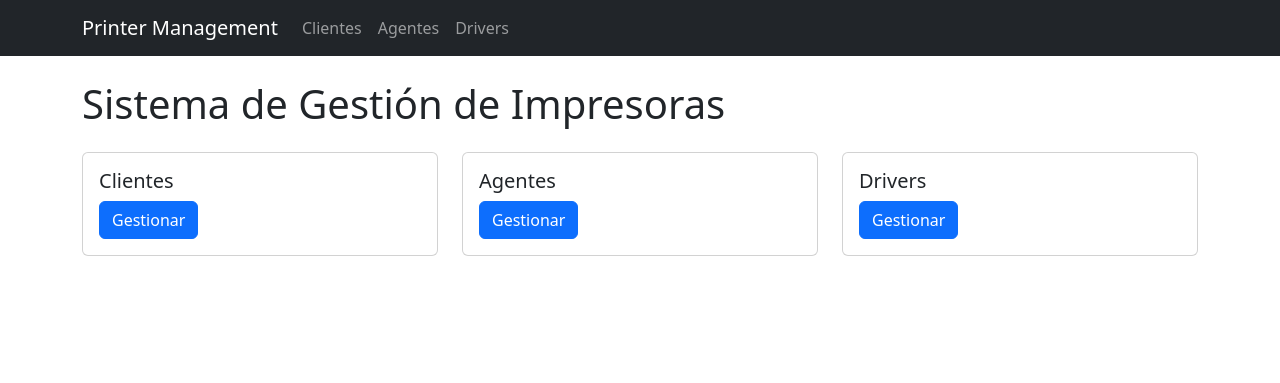
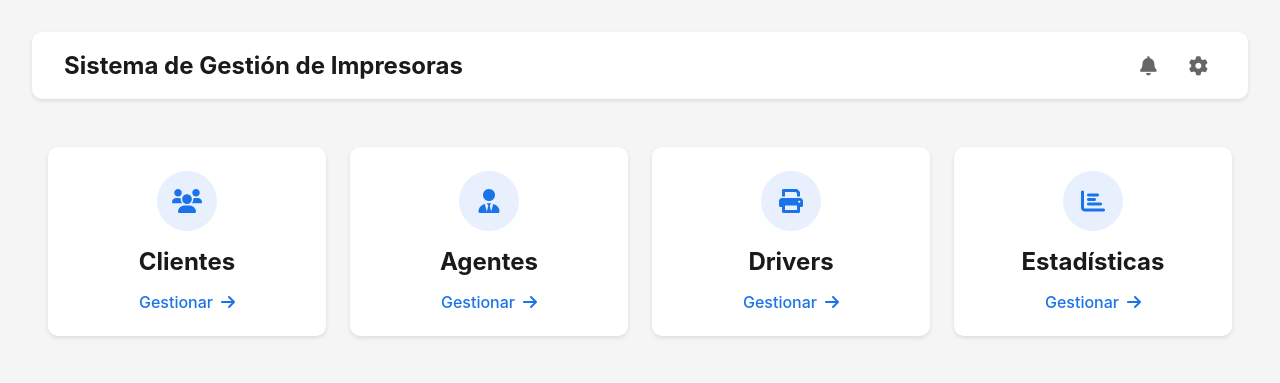
Before and after one commit to isidrovera/printer_management, a Python web app: template server/app/templates/index.html in a window 1280 px wide. Shown: the top 383 px of the page. Run offline with Jinja, Linux system fonts and the light colour scheme; the template is opened without the code that fills it, so the values that code supplies are empty.

Commit message:
Save index.html.

```diff
--- a/server/app/templates/index.html
+++ b/server/app/templates/index.html
@@ -1,31 +1,180 @@
-{% extends "base.html" %}
-{% block title %}Inicio{% endblock %}
-{% block content %}
-<h1>Sistema de Gestión de Impresoras</h1>
-<div class="row mt-4">
-    <div class="col-md-4">
+<!DOCTYPE html>
+<html lang="es">
+<head>
+    <meta charset="UTF-8">
+    <meta name="viewport" content="width=device-width, initial-scale=1.0">
+    <title>Sistema de Gestión de Impresoras</title>
+    <link href="https://cdnjs.cloudflare.com/ajax/libs/font-awesome/6.0.0/css/all.min.css" rel="stylesheet">
+    <style>
+        * {
+            margin: 0;
+            padding: 0;
+            box-sizing: border-box;
+            font-family: -apple-system, BlinkMacSystemFont, "Segoe UI", Roboto, sans-serif;
+        }
+
+        body {
+            background-color: #f5f5f5;
+            padding: 2rem;
+        }
+
+        .navbar {
+            background: white;
+            padding: 1rem 2rem;
+            border-radius: 10px;
+            box-shadow: 0 2px 4px rgba(0,0,0,0.1);
+            margin-bottom: 2rem;
+            display: flex;
+            justify-content: space-between;
+            align-items: center;
+        }
+
+        .navbar h1 {
+            color: #1a1a1a;
+            font-size: 1.5rem;
+        }
+
+        .nav-icons {
+            display: flex;
+            gap: 1rem;
+        }
+
+        .nav-icons i {
+            color: #666;
+            font-size: 1.2rem;
+            padding: 0.5rem;
+            border-radius: 50%;
+            transition: background-color 0.3s;
+            cursor: pointer;
+        }
+
+        .nav-icons i:hover {
+            background-color: #f0f0f0;
+        }
+
+        .dashboard-grid {
+            display: grid;
+            grid-template-columns: repeat(auto-fit, minmax(250px, 1fr));
+            gap: 1.5rem;
+            padding: 1rem;
+        }
+
+        .card {
+            background: white;
+            border-radius: 10px;
+            padding: 1.5rem;
+            text-align: center;
+            box-shadow: 0 2px 4px rgba(0,0,0,0.1);
+            transition: transform 0.3s, box-shadow 0.3s;
+        }
+
+        .card:hover {
+            transform: translateY(-5px);
+            box-shadow: 0 4px 8px rgba(0,0,0,0.15);
+        }
+
+        .icon-circle {
+            background: #e8f0fe;
+            width: 60px;
+            height: 60px;
+            border-radius: 50%;
+            display: flex;
+            align-items: center;
+            justify-content: center;
+            margin: 0 auto 1rem;
+        }
+
+        .icon-circle i {
+            color: #1a73e8;
+            font-size: 1.5rem;
+        }
+
+        .card h2 {
+            color: #1a1a1a;
+            margin-bottom: 1rem;
+        }
+
+        .card-link {
+            text-decoration: none;
+            color: #1a73e8;
+            font-weight: 500;
+            display: inline-flex;
+            align-items: center;
+            gap: 0.5rem;
+        }
+
+        .card-link:hover {
+            text-decoration: underline;
+        }
+
+        @media (max-width: 768px) {
+            body {
+                padding: 1rem;
+            }
+
+            .navbar {
+                padding: 1rem;
+            }
+
+            .navbar h1 {
+                font-size: 1.2rem;
+            }
+        }
+    </style>
+</head>
+<body>
+    <nav class="navbar">
+        <h1>Sistema de Gestión de Impresoras</h1>
+        <div class="nav-icons">
+            <i class="fas fa-bell"></i>
+            <i class="fas fa-cog"></i>
+        </div>
+    </nav>
+
+    <div class="dashboard-grid">
         <div class="card">
-            <div class="card-body">
-                <h5 class="card-title">Clientes</h5>
-                <a href="/clients" class="btn btn-primary">Gestionar</a>
+            <div class="icon-circle">
+                <i class="fas fa-users"></i>
             </div>
+            <h2>Clientes</h2>
+            <a href="/clients" class="card-link">
+                Gestionar
+                <i class="fas fa-arrow-right"></i>
+            </a>
+        </div>
+
+        <div class="card">
+            <div class="icon-circle">
+                <i class="fas fa-user-tie"></i>
+            </div>
+            <h2>Agentes</h2>
+            <a href="/agents" class="card-link">
+                Gestionar
+                <i class="fas fa-arrow-right"></i>
+            </a>
+        </div>
+
+        <div class="card">
+            <div class="icon-circle">
+                <i class="fas fa-print"></i>
+            </div>
+            <h2>Drivers</h2>
+            <a href="/drivers" class="card-link">
+                Gestionar
+                <i class="fas fa-arrow-right"></i>
+            </a>
+        </div>
+
+        <div class="card">
+            <div class="icon-circle">
+                <i class="fas fa-chart-bar"></i>
+            </div>
+            <h2>Estadísticas</h2>
+            <a href="/stats" class="card-link">
+                Gestionar
+                <i class="fas fa-arrow-right"></i>
+            </a>
         </div>
     </div>
-    <div class="col-md-4">
-        <div class="card">
-            <div class="card-body">
-                <h5 class="card-title">Agentes</h5>
-                <a href="/agents" class="btn btn-primary">Gestionar</a>
-            </div>
-        </div>
-    </div>
-    <div class="col-md-4">
-        <div class="card">
-            <div class="card-body">
-                <h5 class="card-title">Drivers</h5>
-                <a href="/drivers" class="btn btn-primary">Gestionar</a>
-            </div>
-        </div>
-    </div>
-</div>
-{% endblock %}
+</body>
+</html>
```
